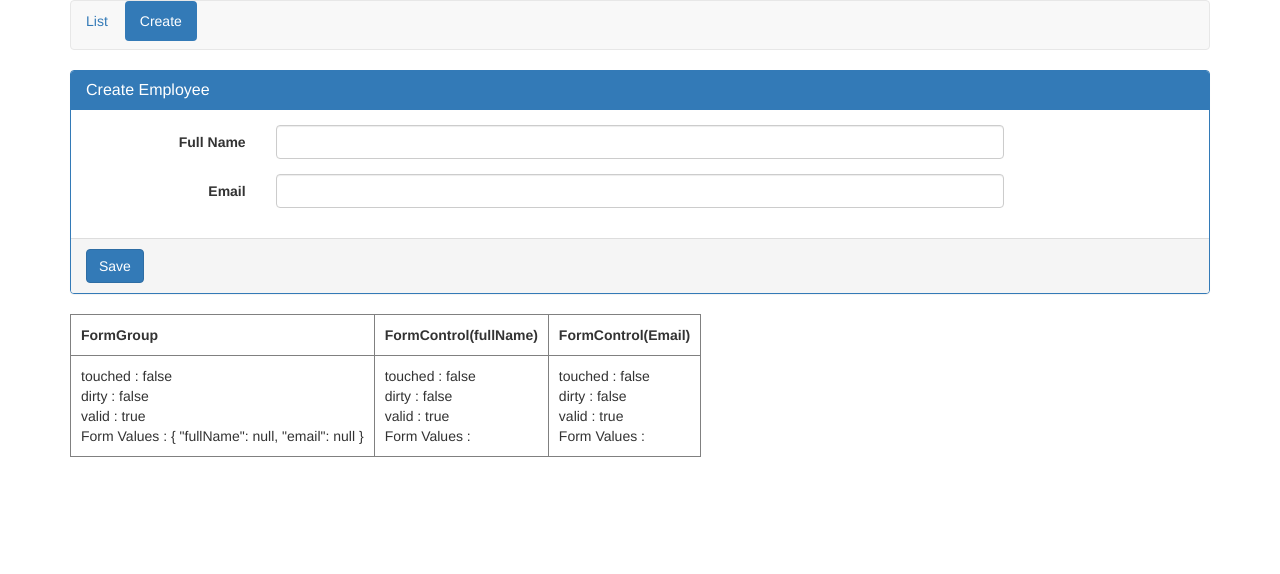
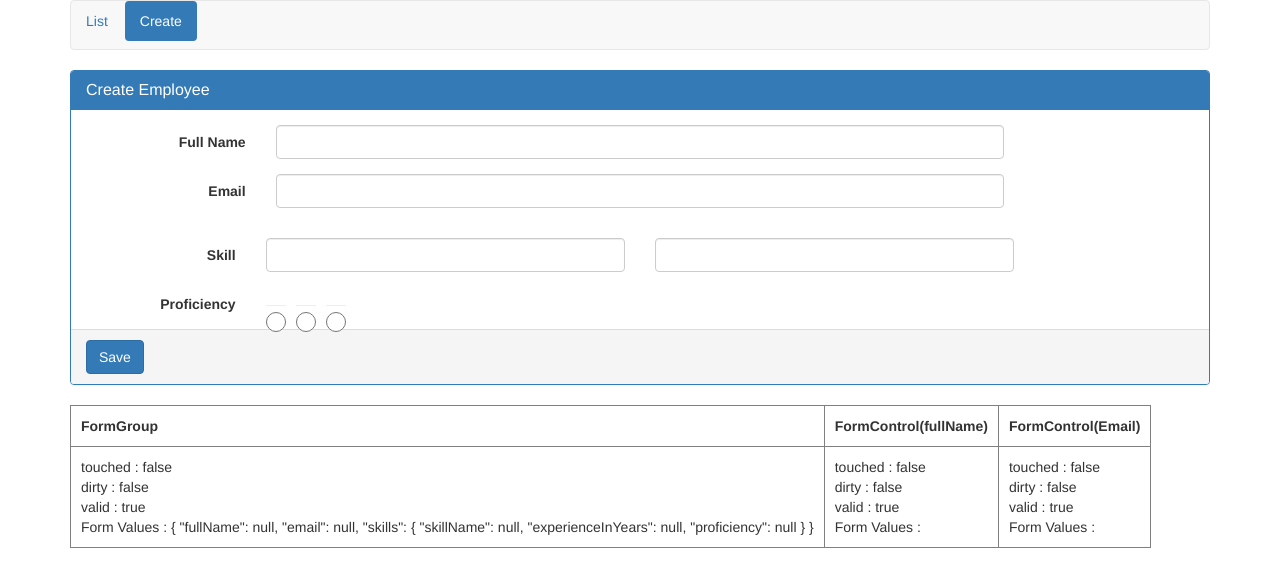
Before and after one commit to 22krishan/kuduvenkat, an Angular app: page /create in a window 1280 px wide. Shown: the top 574 px of the page. Built offline with nearby package versions, Linux system fonts and the light colour scheme.

Commit message:
tutorial6

```diff
--- a/src/app/employee/create-employee.component.html
+++ b/src/app/employee/create-employee.component.html
@@ -1,4 +1,8 @@
-<form class="form-horizontal" [formGroup]="employeeForm" (ngSubmit)="onSubmit()">
+<form
+  class="form-horizontal"
+  [formGroup]="employeeForm"
+  (ngSubmit)="onSubmit()"
+>
   <div class="panel panel-primary">
     <div class="panel-heading">
       <h3 class="panel-title">Create Employee</h3>
@@ -8,14 +12,78 @@
       <div class="form-group">
         <label class="col-sm-2 control-label" for="fullName">Full Name</label>
         <div class="col-sm-8">
-          <input id="fullName" type="text" class="form-control"  formControlName="fullName" />
+          <input
+            id="fullName"
+            type="text"
+            class="form-control"
+            formControlName="fullName"
+          />
         </div>
       </div>
 
       <div class="form-group">
         <label class="col-sm-2 control-label" for="email">Email</label>
         <div class="col-sm-8">
-          <input id="email" type="text" class="form-control" formControlName="email" />
+          <input
+            id="email"
+            type="text"
+            class="form-control"
+            formControlName="email"
+          />
+        </div>
+      </div>
+    </div>
+
+    <div formGroupName="skills">
+      <div class="form-group">
+        <label class="col-sm-2 control-label" for="skillName">Skill</label>
+        <div class="col-sm-4">
+          <input
+            id="skillName"
+            type="text"
+            class="form-control"
+            formControlName="skillName"
+          />
+        </div>
+        <div class="col-sm-4">
+          <input
+            id="experienceInYears"
+            type="text"
+            class="form-control"
+            formControlName="experienceInYears"
+          />
+        </div>
+      </div>
+
+      <div class="form-group">
+        <label class="col-md-2 control-label">Proficiency</label>
+        <div class="col-md-8">
+          <label class="radio-inline">
+            <input
+              value="beginner"
+              type="radio"
+              class="form-control"
+              formControlName="proficiency"
+            />
+          </label>
+
+          <label class="radio-inline">
+            <input
+              value="intermediate"
+              type="radio"
+              class="form-control"
+              formControlName="proficiency"
+            />
+          </label>
+
+          <label class="radio-inline">
+            <input
+              value="advanced"
+              type="radio"
+              class="form-control"
+              formControlName="proficiency"
+            />
+          </label>
         </div>
       </div>
     </div>
@@ -34,22 +102,22 @@
   </tr>
   <tr>
     <td style="padding: 10px">
-      touched : {{ employeeForm.touched }}
-      <br/> dirty : {{ employeeForm.touched }}
-      <br/> valid : {{ employeeForm.valid }}
-      <br/> Form Values : {{ employeeForm.value | json }}
+      touched : {{ employeeForm.touched }} <br />
+      dirty : {{ employeeForm.touched }} <br />
+      valid : {{ employeeForm.valid }} <br />
+      Form Values : {{ employeeForm.value | json }}
     </td>
     <td style="padding: 10px">
-        touched : {{ employeeForm.get('fullName').touched }}
-        <br/> dirty : {{ employeeForm.get('fullName').dirty  }}
-        <br/> valid : {{ employeeForm.get('fullName').valid  }}
-        <br/> Form Values : {{employeeForm.get('fullName').value }}
-      </td>
+      touched : {{ employeeForm.get("fullName").touched }} <br />
+      dirty : {{ employeeForm.get("fullName").dirty }} <br />
+      valid : {{ employeeForm.get("fullName").valid }} <br />
+      Form Values : {{ employeeForm.get("fullName").value }}
+    </td>
     <td style="padding: 10px">
-        touched : {{ employeeForm.get('email').touched }}
-        <br/> dirty : {{ employeeForm.get('email').dirty  }}
-        <br/> valid : {{ employeeForm.get('email').valid  }}
-        <br/> Form Values : {{employeeForm.get('email').value }}
+      touched : {{ employeeForm.get("email").touched }} <br />
+      dirty : {{ employeeForm.get("email").dirty }} <br />
+      valid : {{ employeeForm.get("email").valid }} <br />
+      Form Values : {{ employeeForm.get("email").value }}
     </td>
   </tr>
 </table>
--- a/src/app/employee/create-employee.component.ts
+++ b/src/app/employee/create-employee.component.ts
@@ -14,6 +14,11 @@ export class CreateEmployeeComponent implements OnInit {
     this.employeeForm= new FormGroup({
       fullName: new FormControl(),
       email: new FormControl(),
+      skills: new FormGroup({
+        skillName: new FormControl(),
+        experienceInYears: new FormControl(),
+        proficiency: new FormControl()
+      })
     })
   }
 
```
